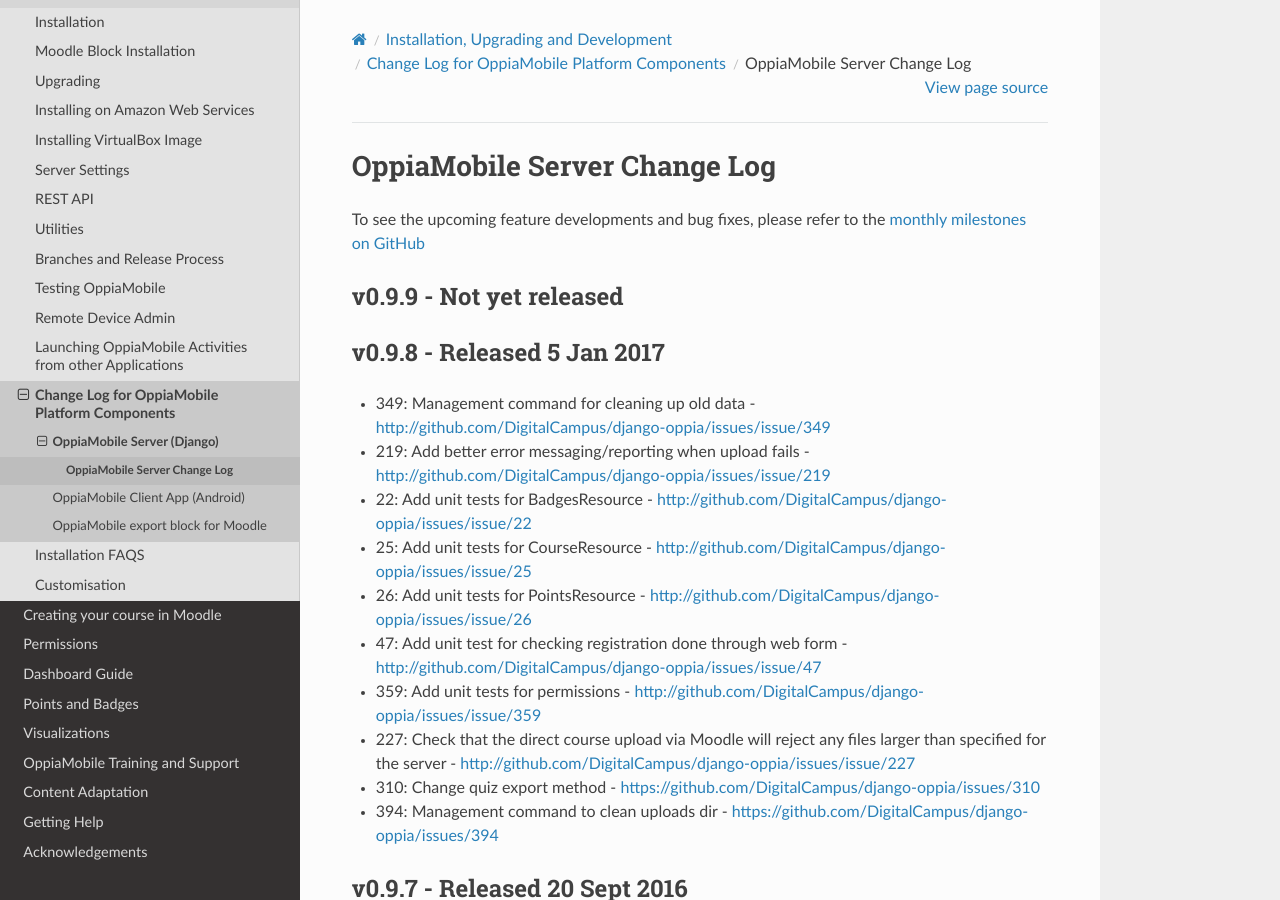
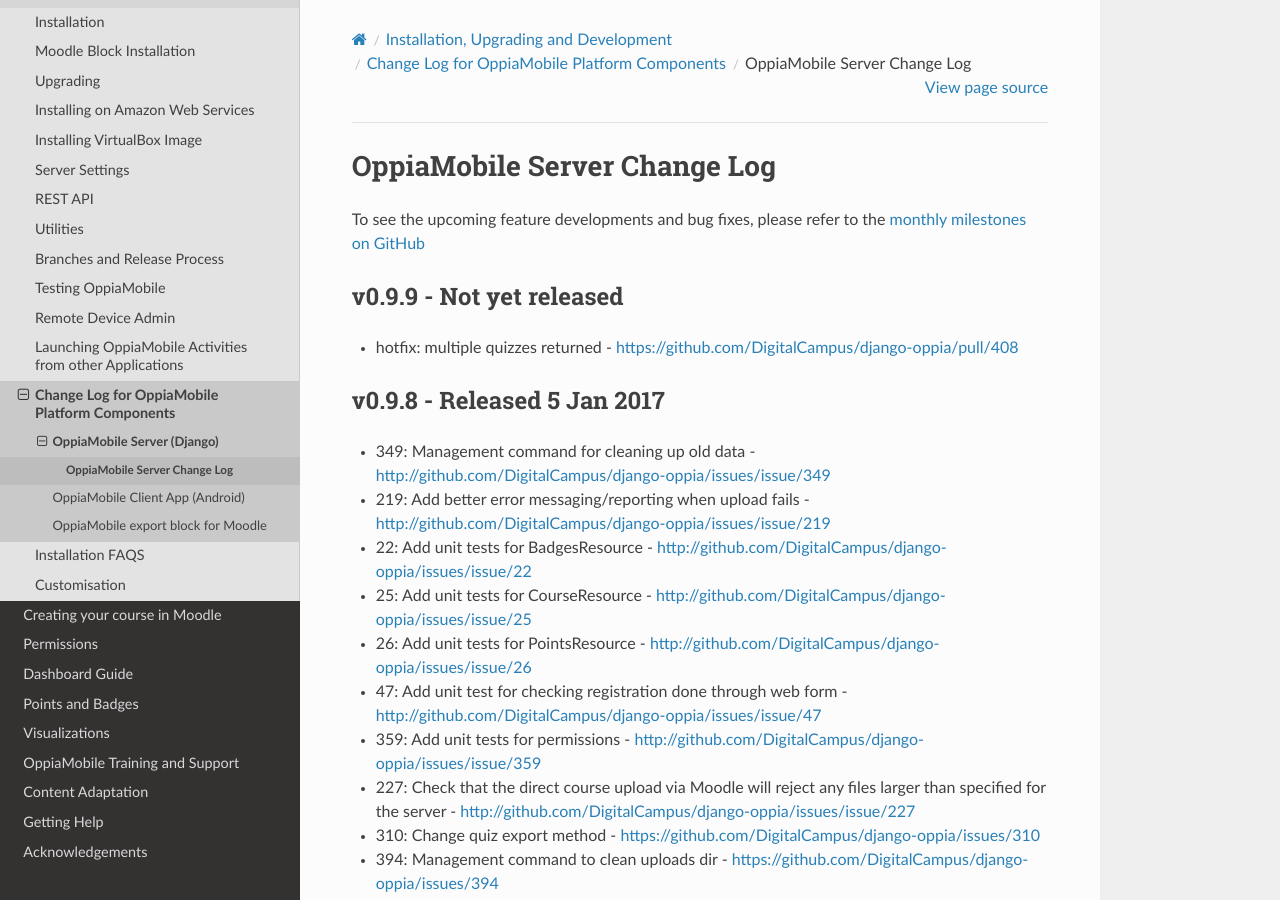
Before and after one commit to DigitalCampus/django-oppia, a Sphinx documentation site: the page built from docs/dev/changelog_server.rst, in a window 1280 px wide and 900 px high. Built offline with Sphinx 7.4.7 and the Read the Docs theme 2.0.0, drawn with Linux system fonts in a browser that asks for light colours; the version number is read from the project's files by our own code.

Commit message:
update docs

```diff
--- a/docs/dev/changelog_server.rst
+++ b/docs/dev/changelog_server.rst
@@ -9,6 +9,7 @@
 v0.9.9 - Not yet released
 --------------------------------
 
+* hotfix: multiple quizzes returned - https://github.com/DigitalCampus/django-oppia/pull/408
 
 
 .. _serverv0.9.8:
```
